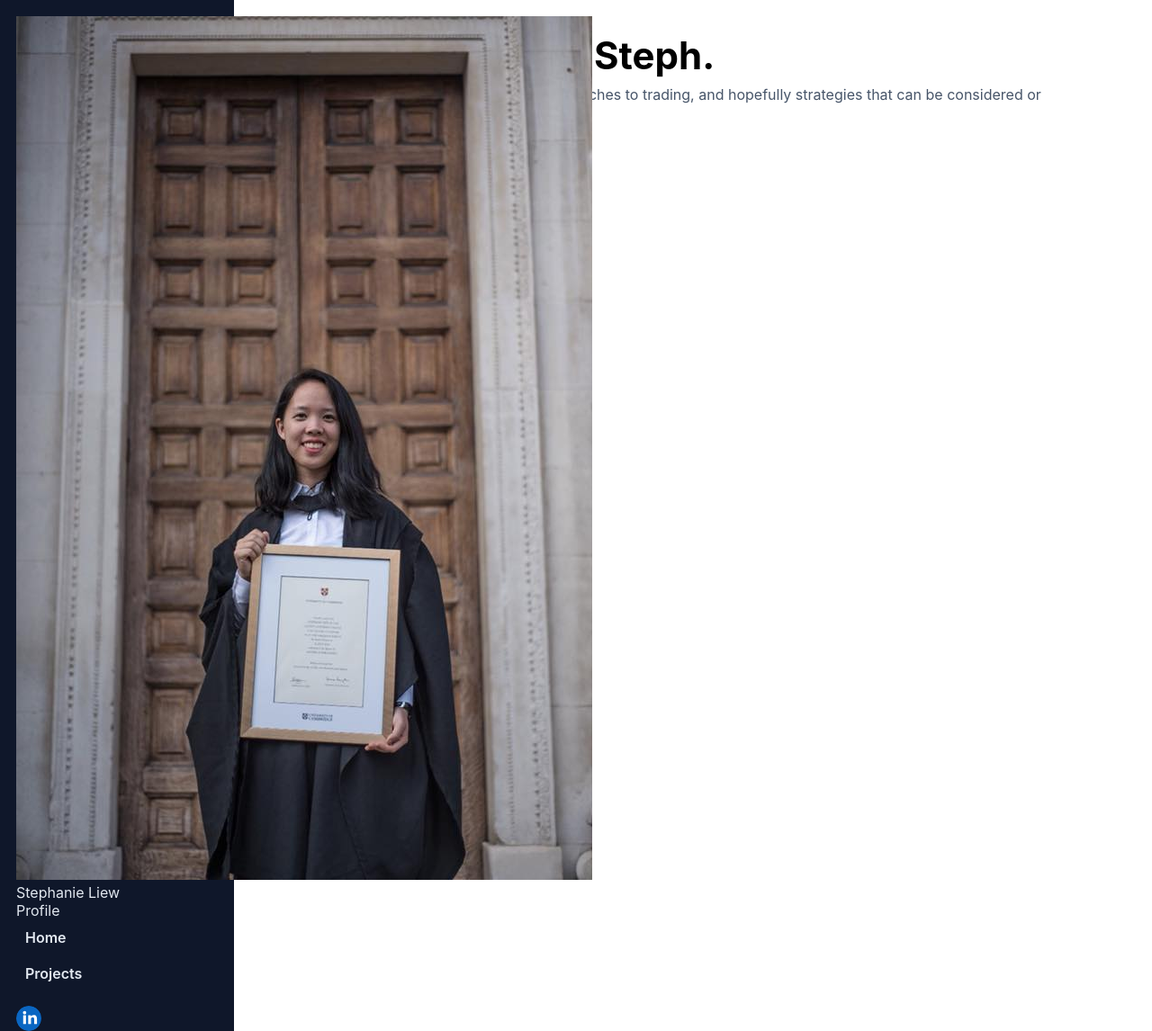
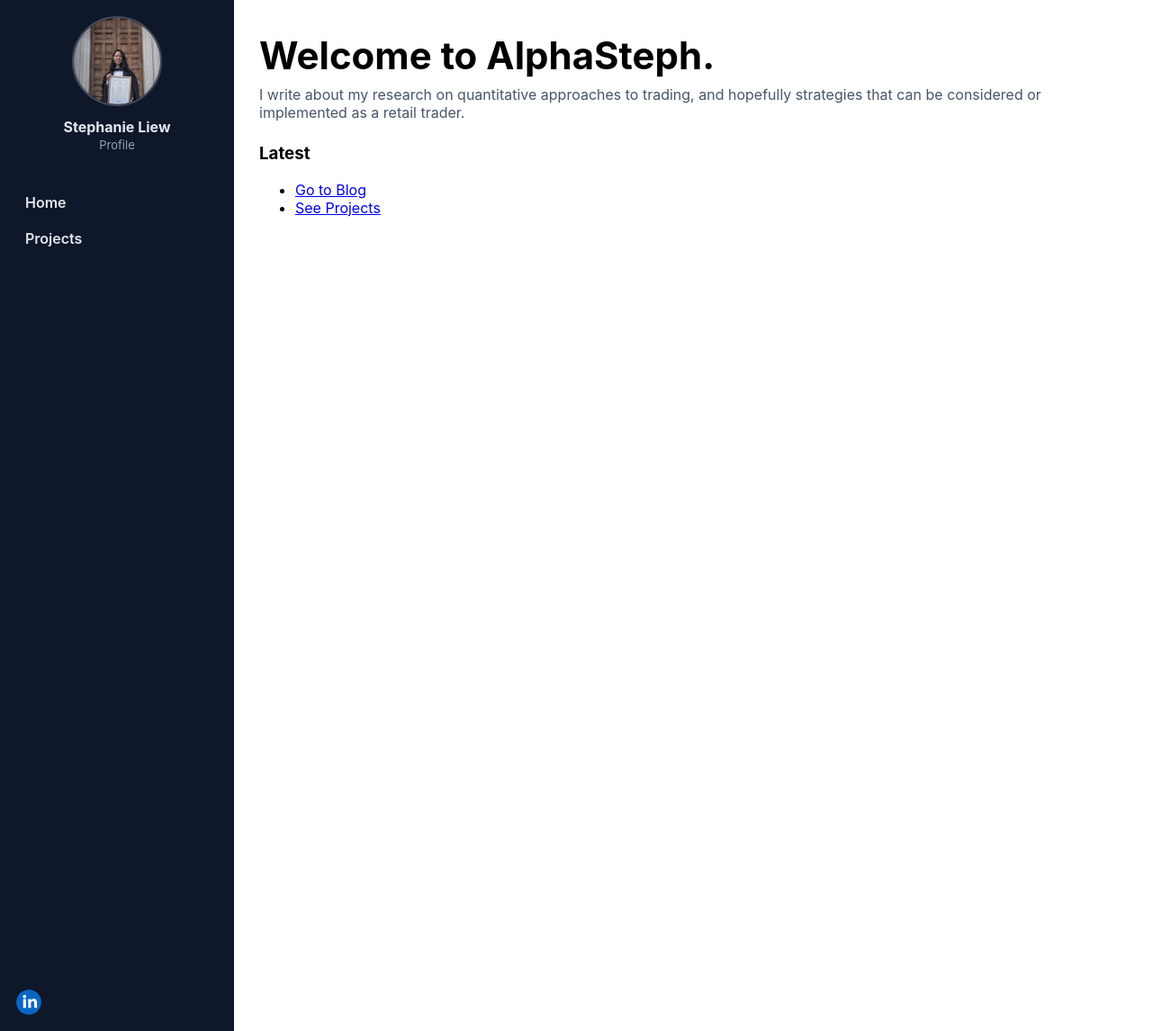
Before and after one commit to sljy1995/StephTheAlpha, a Jekyll site: the page built from index.md, in a window 1280 px wide and 1146 px high. Shown: the whole window at 90% size. Built offline with Jekyll 4.4.1, drawn with Linux system fonts in a browser that asks for light colours.

Commit message:
Update custom.css

```diff
--- a/assets/css/custom.css
+++ b/assets/css/custom.css
@@ -22,33 +22,50 @@ body {
 }
 
 
-.profile {
+/* Profile block */
+.profile-block {
   display: flex;
-  gap: 12px;
+  flex-direction: column;
   align-items: center;
-  text-decoration: none;
-  color: inherit;
-  margin-bottom: 18px;
+  text-align: center;
+  margin-bottom: 24px;
 }
 
-.profile img {
-  width: 52px;
-  height: 52px;
-  border-radius: 999px;
+.profile-link {
+  display: inline-block;
+  text-decoration: none;
+}
+
+/* Bigger, centered photo */
+.profile-img {
+  width: 96px;
+  height: 96px;
+  border-radius: 50%;
   object-fit: cover;
   border: 2px solid rgba(226, 232, 240, 0.25);
+  margin-bottom: 10px;
 }
 
-.name {
+/* Name */
+.profile-name {
   font-weight: 700;
-  line-height: 1.1;
+  font-size: 16px;
+  color: #e2e8f0;
+  line-height: 1.2;
 }
 
-.tagline {
-  font-size: 12px;
-  opacity: 0.85;
+/* Subtitle */
+.profile-tagline {
+  font-size: 13px;
+  color: #94a3b8;
   margin-top: 2px;
 }
+
+/* Nav spacing after profile */
+.nav {
+  margin-top: 12px;
+}
+
 
 /* Nav links */
 .nav a {
```
